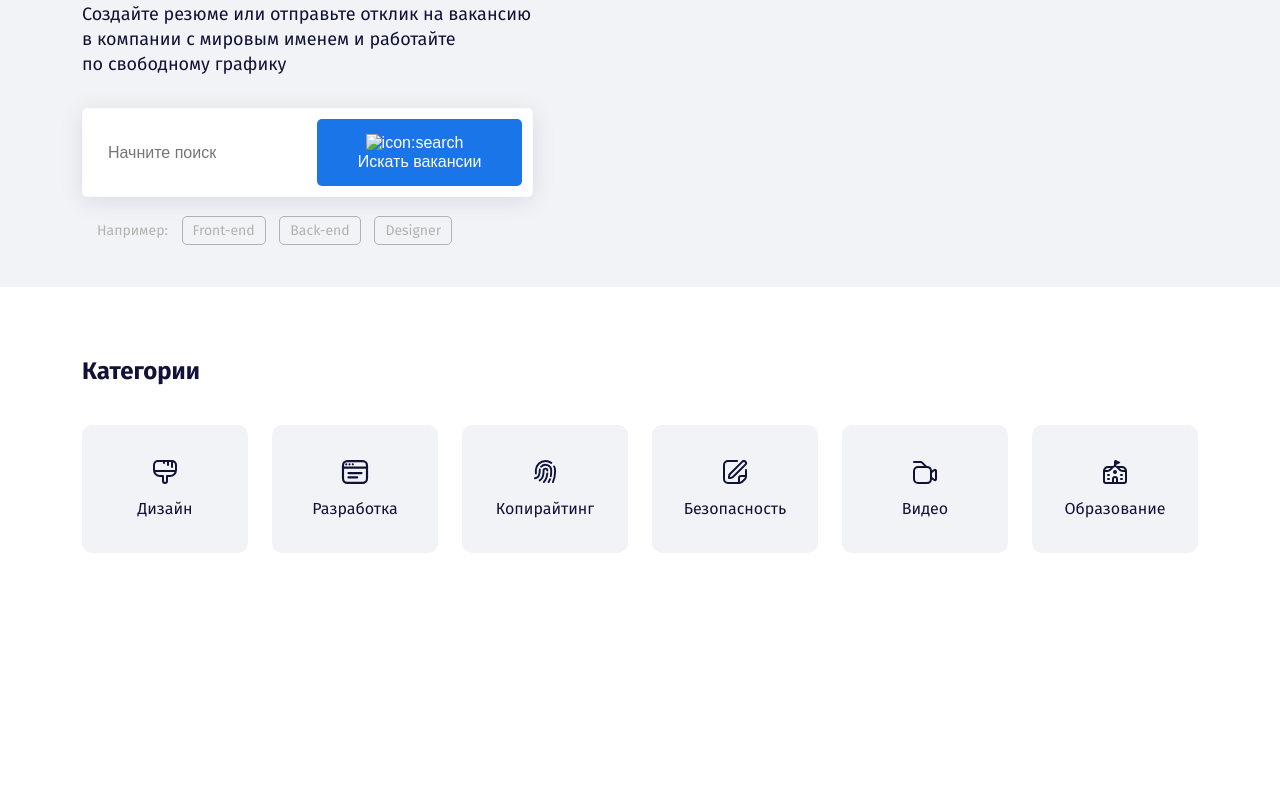
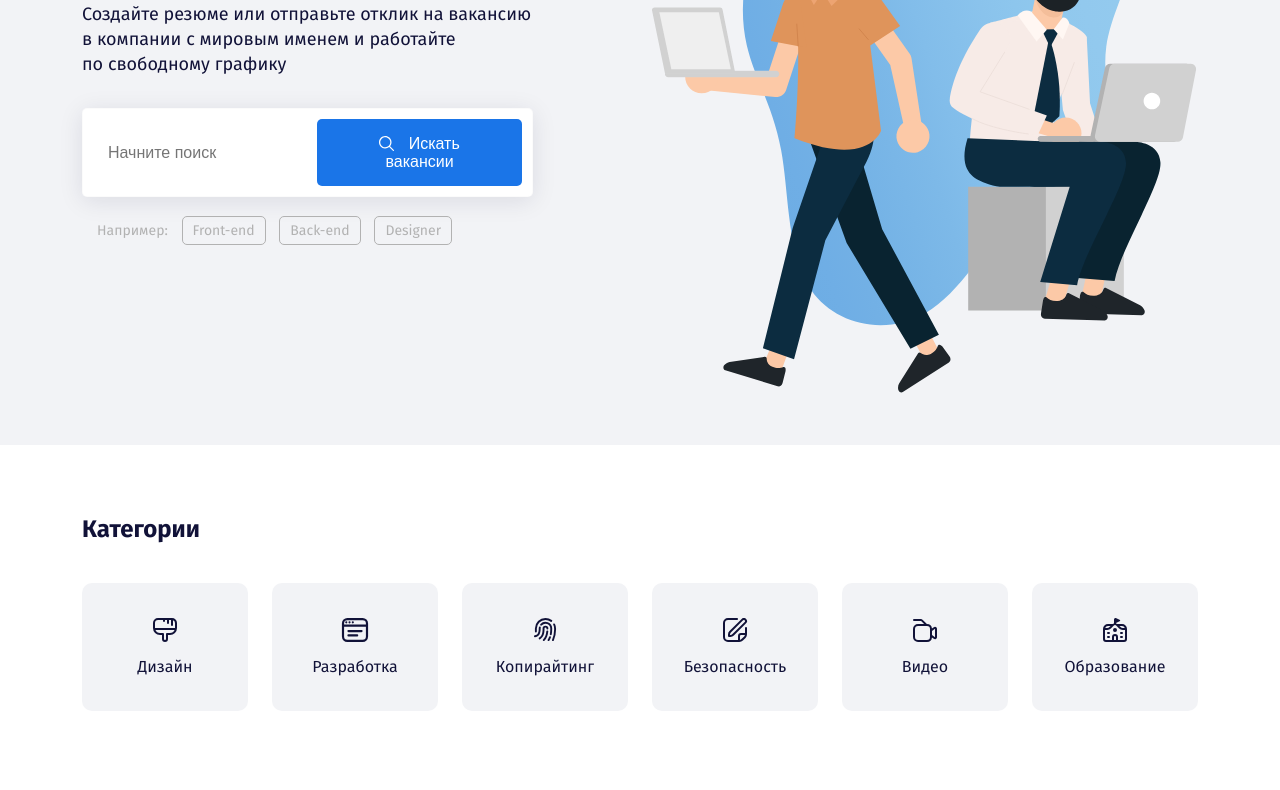
Before and after one commit to melfilin/FindYourJob, a plain HTML site: page index.html in a window 1280 px wide. Shown: the part 294-1084 px from the top of the page. Before the commit the page ends 927 px from the top, so only its background shows below. Drawn offline with Linux system fonts and the light colour scheme; the site is published under a folder, as on GitHub Pages, so addresses that start at the root find nothing.

Commit message:
Add files via upload

```diff
--- a/index.html
+++ b/index.html
@@ -61,7 +61,7 @@
               <button class="button button-primary">
                 <img
                   class="button-icon"
-                  src="/img/search.svg"
+                  src="img/search.svg"
                   alt="icon:search"
                 />
                 <span class="button-text">Искать вакансии</span>
@@ -79,7 +79,7 @@
           <div class="col-6 offset-1">
             <img
               class="hero-image"
-              src="/img/hero-image.svg"
+              src="img/hero-image.svg"
               alt="image: people with laptops"
             />
           </div>
```
